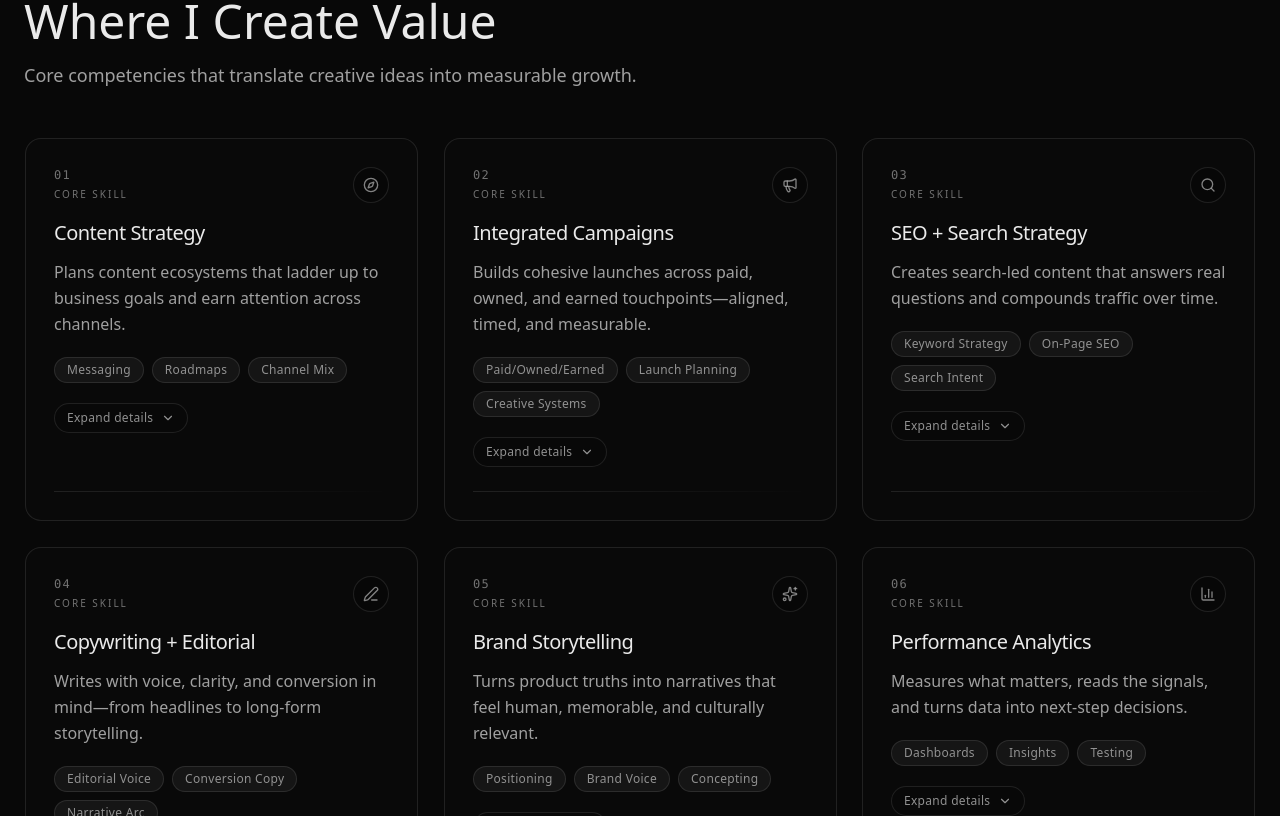
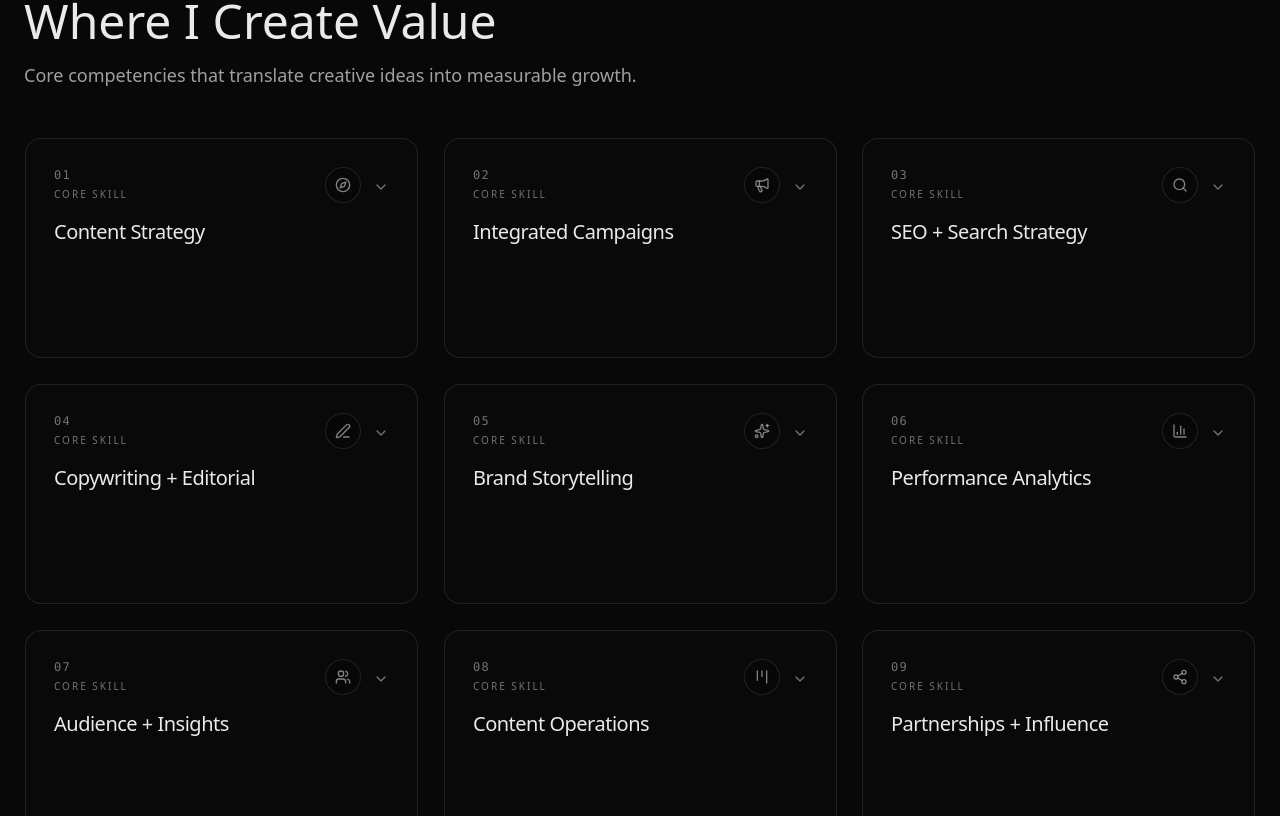
Before and after one commit to sarahsarahsarahX3/Personal-website-, a Next.js app: page / in a window 1280 px wide. Shown: the part 884-1700 px from the top of the page. Built offline with nearby package versions, Linux system fonts and the light colour scheme; a web font is replaced by a local one.

Commit message:
box expand

```diff
--- a/app/components/home/ValueSection.tsx
+++ b/app/components/home/ValueSection.tsx
@@ -111,8 +111,9 @@ export function ValueSection() {
                 <div className="absolute -right-24 -top-24 h-48 w-48 rounded-full bg-accent/10 blur-2xl" />
               </div>
 
-              <div className="relative flex h-full min-h-[320px] flex-col overflow-hidden rounded-2xl border border-white/10 bg-surface-alt/20 p-7 transition-colors duration-300 group-hover:border-accent/30">
-                <div className="mb-4 flex items-start justify-between">
+              <details className="relative h-full min-h-[220px] overflow-hidden rounded-2xl border border-white/10 bg-surface-alt/20 transition-colors duration-300 group-hover:border-accent/30">
+                <summary className="list-none cursor-pointer select-none p-7">
+                  <div className="flex items-start justify-between gap-6">
                     <div>
                       <div className="font-mono text-xs tracking-widest text-text-secondary/70">
                         {String(index + 1).padStart(2, "0")}
@@ -120,37 +121,37 @@ export function ValueSection() {
                       <div className="mt-1 text-[10px] uppercase tracking-[0.2em] text-text-secondary/70">
                         Core Skill
                       </div>
+                      <h3 className="mt-4 text-xl font-medium tracking-tight">{item.title}</h3>
                     </div>
+
+                    <div className="flex items-center gap-3">
                       <div className="grid h-9 w-9 place-items-center rounded-full border border-white/10 bg-surface/40 transition-colors duration-300 group-hover:border-accent/40">
                         <item.Icon className="h-4 w-4 text-text-secondary/80 transition duration-300 group-hover:scale-110 group-hover:text-accent" />
                       </div>
+                      <ChevronDown className="mt-1 h-4 w-4 text-text-secondary/70 transition-transform duration-300 group-open:rotate-180" />
                     </div>
+                  </div>
+                </summary>
 
-                <h3 className="line-clamp-1 text-xl font-medium tracking-tight">{item.title}</h3>
-                <p className="mt-3 line-clamp-3 text-text-secondary leading-relaxed">{item.description}</p>
+                <div className="px-7 pb-7">
+                  <div className="h-px w-full bg-gradient-to-r from-white/10 via-white/5 to-transparent" />
 
-                <div className="mt-5 flex flex-wrap gap-2">
+                  <p className="mt-5 text-text-secondary leading-relaxed">{item.description}</p>
+
+                  <div className="mt-4 flex flex-wrap gap-2">
                     {item.capabilities.map((capability) => (
                       <span
                         key={capability}
-                      className="rounded-full border border-white/10 bg-white/5 px-3 py-1 text-xs tracking-wide text-text-secondary/90 transition-colors duration-300 group-hover:border-white/15 group-hover:bg-white/7"
+                        className="rounded-full border border-white/10 bg-white/5 px-3 py-1 text-xs tracking-wide text-text-secondary/90"
                       >
                         {capability}
                       </span>
                     ))}
                   </div>
 
-                <details className="mt-5 group/details">
-                  <summary className="list-none cursor-pointer select-none">
-                    <div className="inline-flex items-center gap-2 rounded-full border border-white/10 bg-surface/30 px-3 py-1.5 text-xs tracking-wide text-text-secondary/90 transition-colors duration-300 group-hover/details:border-white/15 group-hover/details:bg-surface/40">
-                      <span>Expand details</span>
-                      <ChevronDown className="h-3.5 w-3.5 transition-transform duration-300 group-open/details:rotate-180" />
-                    </div>
-                  </summary>
-
-                  <div className="mt-4 space-y-2 text-sm text-text-secondary leading-relaxed">
+                  <div className="mt-5 text-sm text-text-secondary leading-relaxed">
                     <div className="font-mono text-xs tracking-widest text-text-secondary/70">Includes</div>
-                    <ul className="space-y-2">
+                    <ul className="mt-3 space-y-2">
                       {item.details.map((detail) => (
                         <li key={detail} className="flex gap-3">
                           <span className="mt-2 h-1.5 w-1.5 shrink-0 rounded-full bg-accent/70" />
@@ -159,12 +160,8 @@ export function ValueSection() {
                       ))}
                     </ul>
                   </div>
+                </div>
               </details>
-
-                <div className="mt-auto pt-6">
-                  <div className="h-px w-full bg-gradient-to-r from-white/10 via-white/5 to-transparent" />
-                </div>
-              </div>
             </div>
           ))}
         </div>
```
Lines whose indentation alone changed are shown as unchanged.
